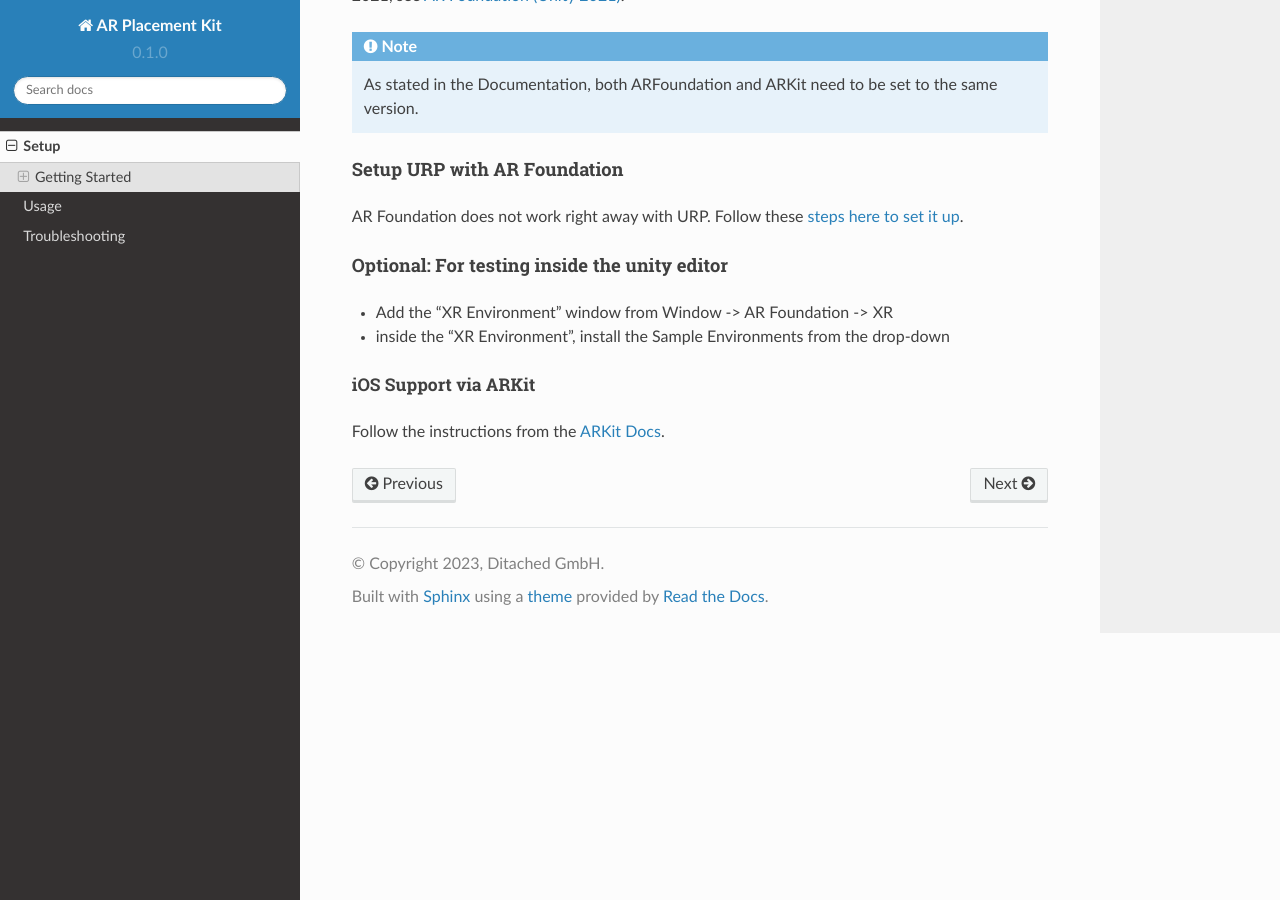
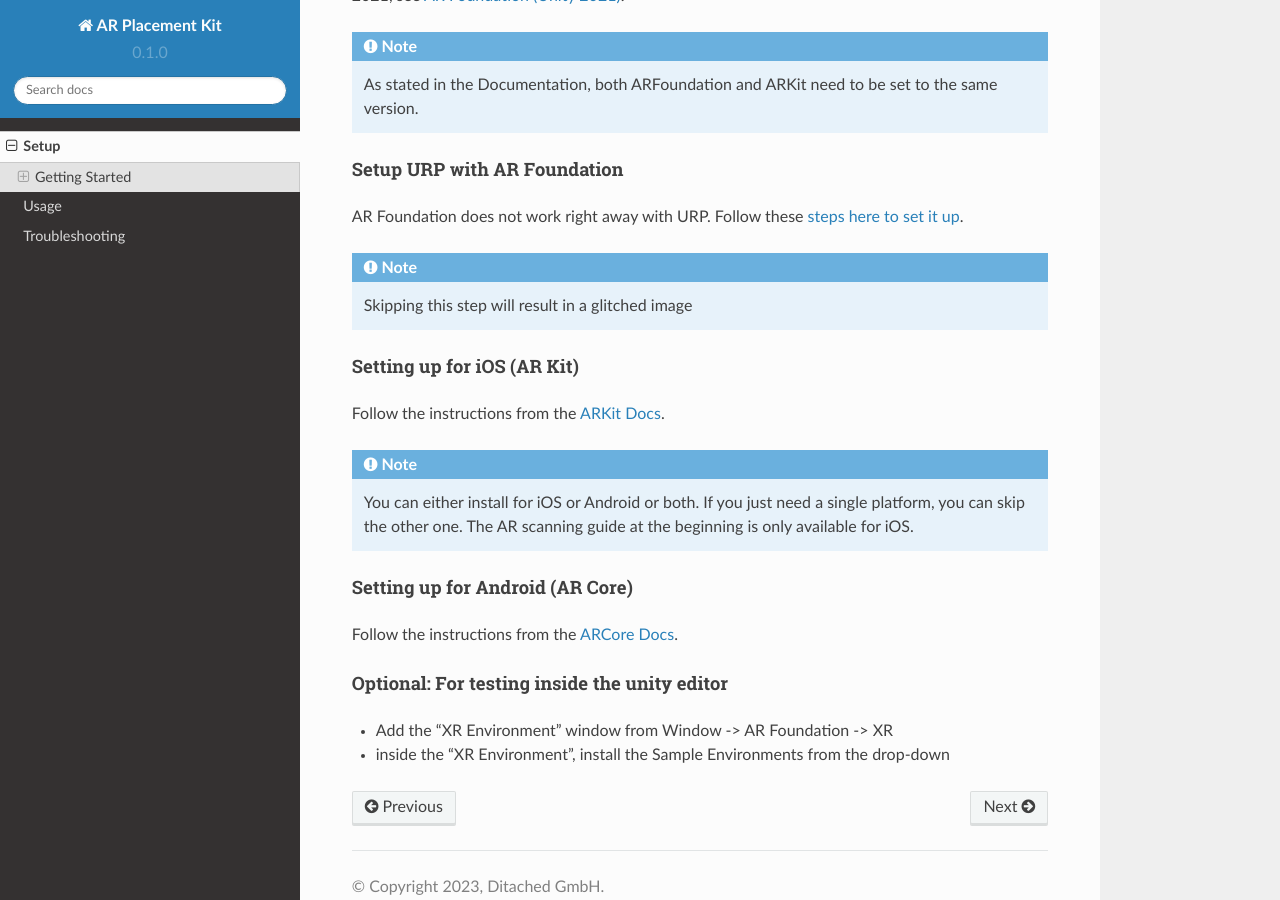
Before and after one commit to Ditached/ARPlacementKit-Docs, a Sphinx documentation site: the page built from docs/source/installation.rst, in a window 1280 px wide and 900 px high, scrolled down 1331 px. Built offline with Sphinx 7.4.7 and the Read the Docs theme 2.0.0, drawn with Linux system fonts in a browser that asks for light colours.

Commit message:
More callouts

```diff
--- a/docs/source/index.rst
+++ b/docs/source/index.rst
@@ -22,7 +22,6 @@ check out the :doc:`usage` section for a guide on how to use the package.
 If you are having trouble, check out the :doc:`troubleshooting` section.
 
 .. note::
-
    Please follow the setup instructions carefully. Most errors occur by not setting up AR Foundation correctly, which is unrelated to this package. We provide some guide anyways to make sure you get started as easy as possible.
 
 Contents
--- a/docs/source/installation.rst
+++ b/docs/source/installation.rst
@@ -9,7 +9,6 @@ Setup
 Getting Started
 ===============
 **It is recommended to start with a new project. The best option is to use the 3D (URP) starting template provided by Unity when starting a new project.**
-
 
 .. image:: images/3DCore.png
     :width: 300
@@ -46,28 +45,28 @@ Setup URP with AR Foundation
 AR Foundation does not work right away with URP.
 Follow these `steps here to set it up <https://docs.unity3d.com/Packages/com.unity.xr.arfoundation@5.0/manual/project-setup/universal-render-pipeline.html>`_.
 
+.. note::
+   Skipping this step will result in a glitched image
+
+
+Setting up for iOS (AR Kit)
+~~~~~~~~~~~~~~~~~~~~~~~~~~~~~~~~~~~~~~~
+Follow the instructions from the `ARKit Docs`_.
+
+.. note::
+   You can either install for iOS or Android or both. If you just need a single platform, you can skip the other one.
+   The AR scanning guide at the beginning is only available for iOS.
+
+Setting up for Android (AR Core)
+~~~~~~~~~~~~~~~~~~~~~~~~~~~~~~~~~~~~~~~
+Follow the instructions from the `ARCore Docs`_.
 
 Optional: For testing inside the unity editor
 ~~~~~~~~~~~~~~~~~~~~~~~~~~~~~~~~~~~~~~~
 - Add the "XR Environment" window from Window -> AR Foundation -> XR
 - inside the "XR Environment", install the Sample Environments from the drop-down
 
-
-
-iOS Support via ARKit
----------------------
-Follow the instructions from the `ARKit Docs`_.
-
-
-
-
-
-
-
-
-
-
 .. _ARFoundation Docs: https://docs.unity3d.com/Packages/com.unity.xr.arfoundation@5.0/manual/project-setup/project-setup.html
 .. _ARKit Docs: https://docs.unity3d.com/Packages/com.unity.xr.arkit@5.0/manual/project-configuration-arkit.html
-
+.. _ARCore Docs: https://docs.unity3d.com/Packages/com.unity.xr.arcore@5.0/manual/project-configuration-arcore.html
 .. _AR Foundation (Unity 2021): https://docs.unity3d.com/Packages/com.unity.xr.arfoundation@5.0/manual/project-setup/edit-your-project-manifest.html
--- a/docs/source/troubleshooting.rst
+++ b/docs/source/troubleshooting.rst
@@ -5,6 +5,9 @@ Troubleshooting
 Common Errors
 ===============
 
+.. note::
+    Starting a new project and following the setup carefully should prevent all of the following errors.
+    But this is a great reference anyway if you may have missed a step.
 
 =================
 How do I install this package
```
